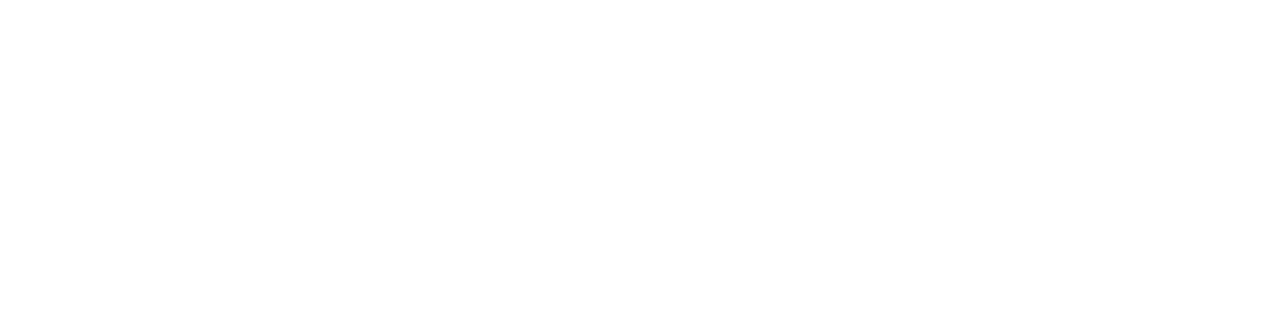
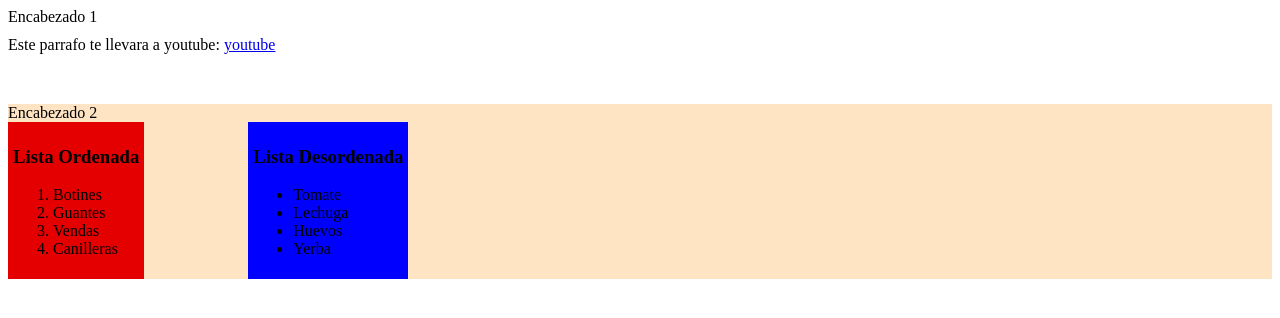
Before and after one commit to maximilianoLujan/HTML-Y-CSS, a plain HTML site: page Primer Ejercicio/index.html in a window 1280 px wide. Drawn offline with Linux system fonts and the light colour scheme.

Commit message:
Primer Ejercicio

```diff
--- a/Primer Ejercicio/index.html
+++ b/Primer Ejercicio/index.html
@@ -4,9 +4,34 @@
     <meta charset="UTF-8">
     <meta http-equiv="X-UA-Compatible" content="IE=edge">
     <meta name="viewport" content="width=device-width, initial-scale=1.0">
-    <title>Document</title>
+    <title>Primer Ejercicio</title>
 </head>
 <body>
-
+    <div>
+        <header style="margin-bottom:10px;">Encabezado 1</header>
+        <p style="display: inline;">Este parrafo te llevara a youtube: </p>
+        <a href="https://www.youtube.com/" target="BLANK">youtube</a>
+    </div>
+    <div style="margin-top: 50px; background-color: bisque;">
+        <header>Encabezado 2</header>
+        <div style="display: inline-block;background-color: rgb(228, 0, 0);padding: 5px;">
+            <h3>Lista Ordenada</h3>
+            <ol>
+                <li>Botines</li>
+                <li>Guantes</li>
+                <li>Vendas</li>
+                <li>Canilleras</li>
+            </ol>
+        </div>
+        <div style="display: inline-block;padding: 5px; margin-left: 100px; background-color: blue;" >
+            <h3>Lista Desordenada</h3>
+            <ul>
+                <li>Tomate</li>
+                <li>Lechuga</li>
+                <li>Huevos</li>
+                <li>Yerba</li>
+            </ul>
+        </div>
+    </div>
 </body>
 </html>
```
